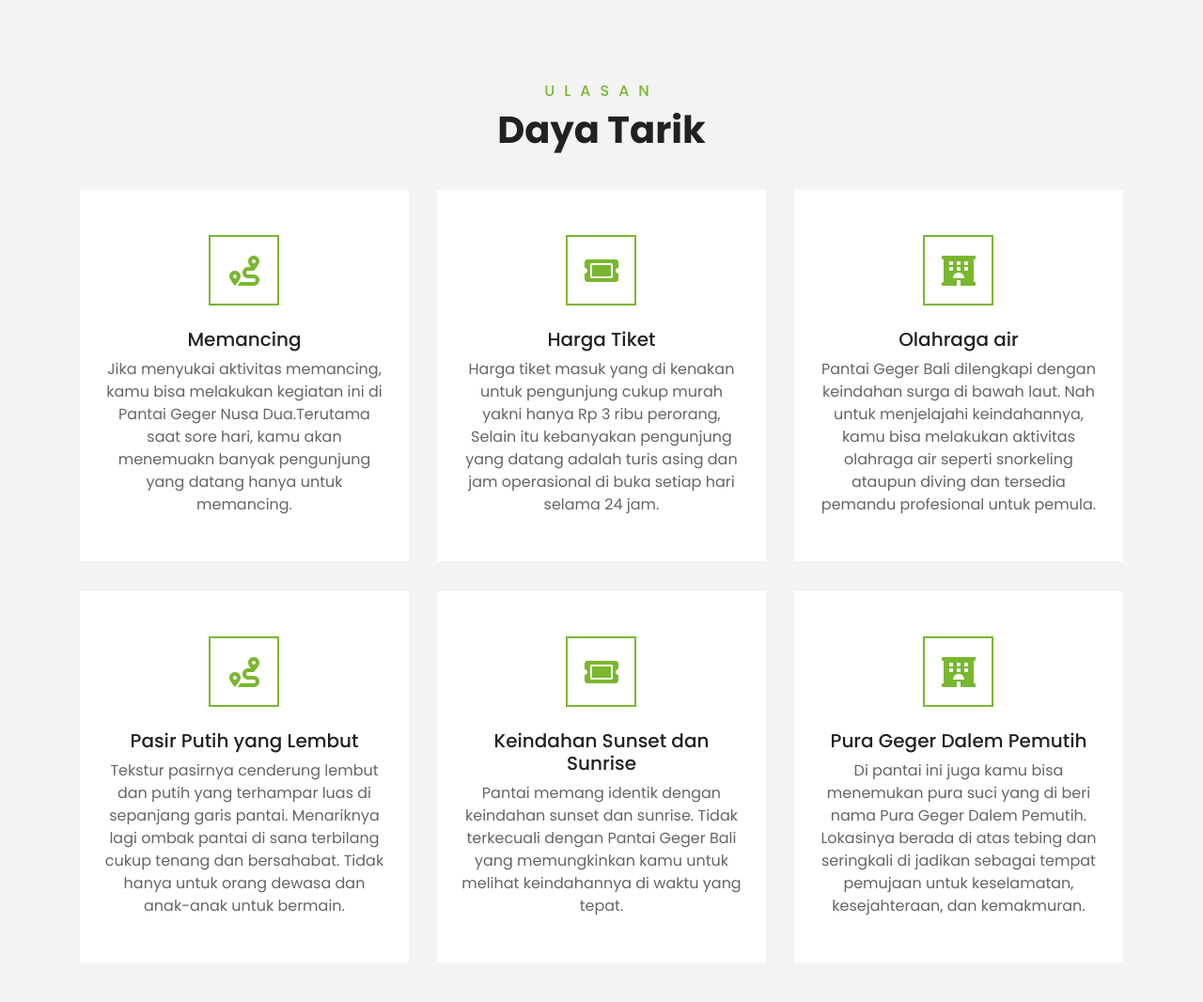
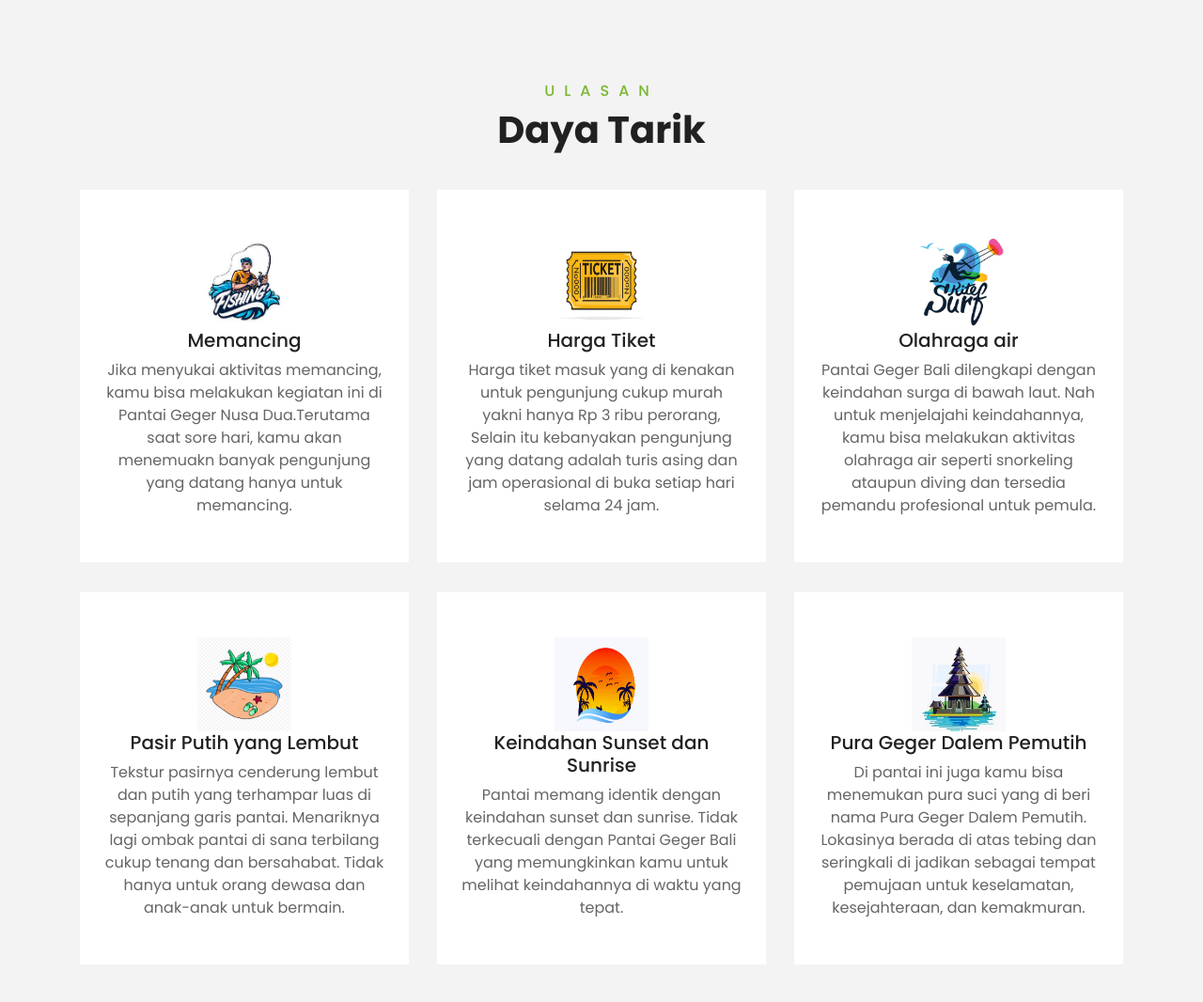
Before and after one commit to Dedokrmntha/pbl_geger, a CodeIgniter app: page /database/index/dayatarik in a window 1280 px wide. Shown: the part 607-1673 px from the top of the page at 94% size. Run offline with CodeIgniter, Linux system fonts and the light colour scheme; some libraries are stand-ins or nearby versions.

Commit message:
dayatarik

```diff
--- a/application/views/DayaTarik/body.php
+++ b/application/views/DayaTarik/body.php
@@ -1,5 +1,5 @@
  <!-- Header Start -->
- <div class="container-fluid page-header">
+ <div class="container-fluid page-header" >
         <div class="container">
             <div class="d-flex flex-column align-items-center justify-content-center" style="min-height: 400px">
                 <h3 class="display-4 text-white text-uppercase">Daya Tarik</h3>
@@ -12,8 +12,6 @@
         </div>
     </div>
     <!-- Header End -->
-
-
     <!-- Booking Start -->
     <div class="container-fluid booking mt-5 pb-5">
         <div class="container pb-5">
@@ -77,14 +75,14 @@
             <div class="row">
                 <div class="col-lg-4 col-md-6 mb-4">
                     <div class="service-item bg-white text-center mb-2 py-5 px-4">
-                        <i class="fa fa-2x fa-route mx-auto mb-4"></i>
+                    <img class="img-fluid mx-auto" src="<?= base_url('template/img/fishing.jpeg')?>" style="width: 100px; height: 100px;" >
                         <h5 class="mb-2">Memancing</h5>
                         <p class="m-0">Jika menyukai aktivitas memancing, kamu bisa melakukan kegiatan ini di Pantai Geger Nusa Dua.Terutama saat sore hari, kamu akan menemuakn banyak pengunjung yang datang hanya untuk memancing. </p>
                     </div>
                 </div>
                 <div class="col-lg-4 col-md-6 mb-4">
                     <div class="service-item bg-white text-center mb-2 py-5 px-4">
-                        <i class="fa fa-2x fa-ticket-alt mx-auto mb-4"></i>
+                    <img class="img-fluid mx-auto" src="<?= base_url('template/img/tiket1.1.jpg')?>" style="width: 100px; height: 100px;" >
                         <h5 class="mb-2">Harga Tiket</h5>
                         <p class="m-0">Harga tiket masuk yang di kenakan untuk pengunjung cukup murah yakni hanya Rp 3 ribu perorang,
                             Selain itu kebanyakan pengunjung yang datang adalah turis asing dan jam operasional di buka setiap hari selama 24 jam.</p>
@@ -92,7 +90,7 @@
                 </div>
                 <div class="col-lg-4 col-md-6 mb-4">
                     <div class="service-item bg-white text-center mb-2 py-5 px-4">
-                        <i class="fa fa-2x fa-hotel mx-auto mb-4"></i>
+                    <img class="img-fluid mx-auto" src="<?= base_url('template/img/kitesurfing.jpg')?>" style="width: 100px; height: 100px;" >
                         <h5 class="mb-2">Olahraga air</h5>
                         <p class="m-0">Pantai Geger Bali dilengkapi dengan keindahan surga di bawah laut. Nah untuk menjelajahi keindahannya,
                             kamu bisa melakukan aktivitas olahraga air seperti snorkeling ataupun diving dan tersedia pemandu profesional untuk pemula.</p>
@@ -100,7 +98,7 @@
                 </div>
                 <div class="col-lg-4 col-md-6 mb-4">
                     <div class="service-item bg-white text-center mb-2 py-5 px-4">
-                        <i class="fa fa-2x fa-route mx-auto mb-4"></i>
+                    <img class="img-fluid mx-auto" src="<?= base_url('template/img/pasir2.2.jpg')?>" style="width: 100px; height: 100px;" >
                         <h5 class="mb-2">Pasir Putih yang Lembut</h5>
                         <p class="m-0">Tekstur pasirnya cenderung lembut dan putih yang terhampar luas di sepanjang garis pantai.
                             Menariknya lagi ombak pantai di sana terbilang cukup tenang dan bersahabat.
@@ -109,7 +107,7 @@
                 </div>
                 <div class="col-lg-4 col-md-6 mb-4">
                     <div class="service-item bg-white text-center mb-2 py-5 px-4">
-                        <i class="fa fa-2x fa-ticket-alt mx-auto mb-4"></i>
+                    <img class="img-fluid mx-auto" src="<?= base_url('template/img/sunset.jpg')?>" style="width: 100px; height: 100px;" >
                         <h5 class="mb-2">Keindahan Sunset dan Sunrise</h5>
                         <p class="m-0">Pantai memang identik dengan keindahan sunset dan sunrise.
                             Tidak terkecuali dengan Pantai Geger Bali yang memungkinkan kamu untuk melihat keindahannya di waktu yang tepat.</p>
@@ -117,7 +115,7 @@
                 </div>
                 <div class="col-lg-4 col-md-6 mb-4">
                     <div class="service-item bg-white text-center mb-2 py-5 px-4">
-                        <i class="fa fa-2x fa-hotel mx-auto mb-4"></i>
+                    <img class="img-fluid mx-auto" src="<?= base_url('template/img/pura.jpeg')?>" style="width: 100px; height: 100px;" >
                         <h5 class="mb-2">Pura Geger Dalem Pemutih</h5>
                         <p class="m-0"> Di pantai ini juga kamu bisa menemukan pura suci yang di beri nama Pura Geger Dalem Pemutih.
                         Lokasinya berada di atas tebing dan seringkali di jadikan sebagai tempat pemujaan untuk keselamatan, kesejahteraan, dan kemakmuran.
```
Also changed, not shown: template/img/fishing.jpeg (added), template/img/kitesurfing.jpg (added), template/img/pasir.jpg (added), template/img/pasir2.2.jpg (added), template/img/pasir2.jpg (added), template/img/pasir3.jpg (added), template/img/pasir4.jpg (added), template/img/pura.jpeg (added), template/img/sunset.jpg (added), template/img/sunset1.jpg (added), template/img/tiket.jpg (added), template/img/tiket1.1.jpg (added), template/img/tiket2.png (added).
